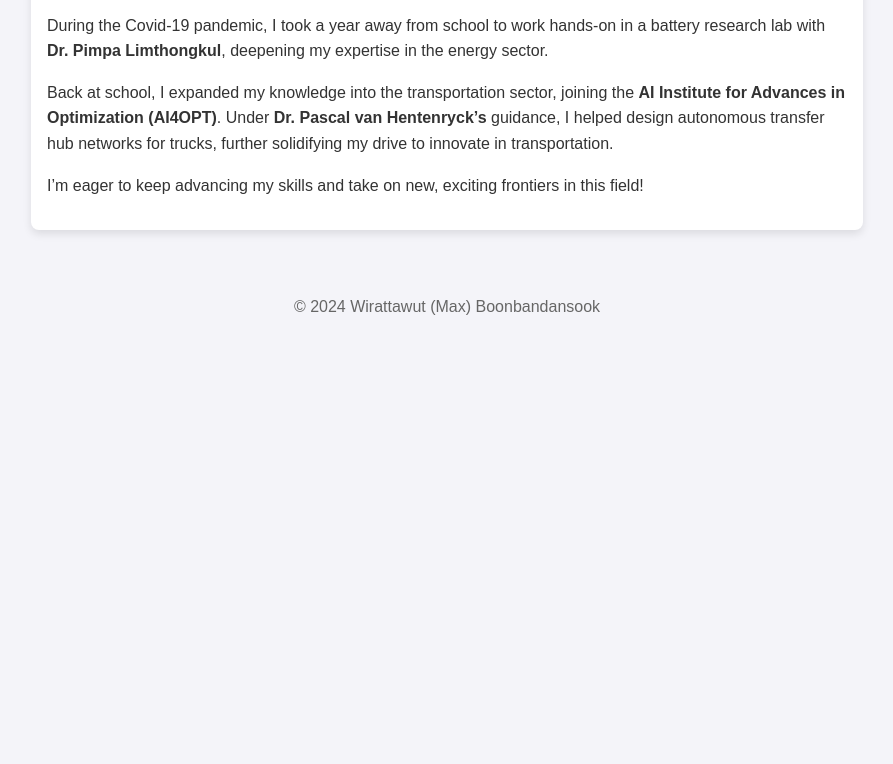
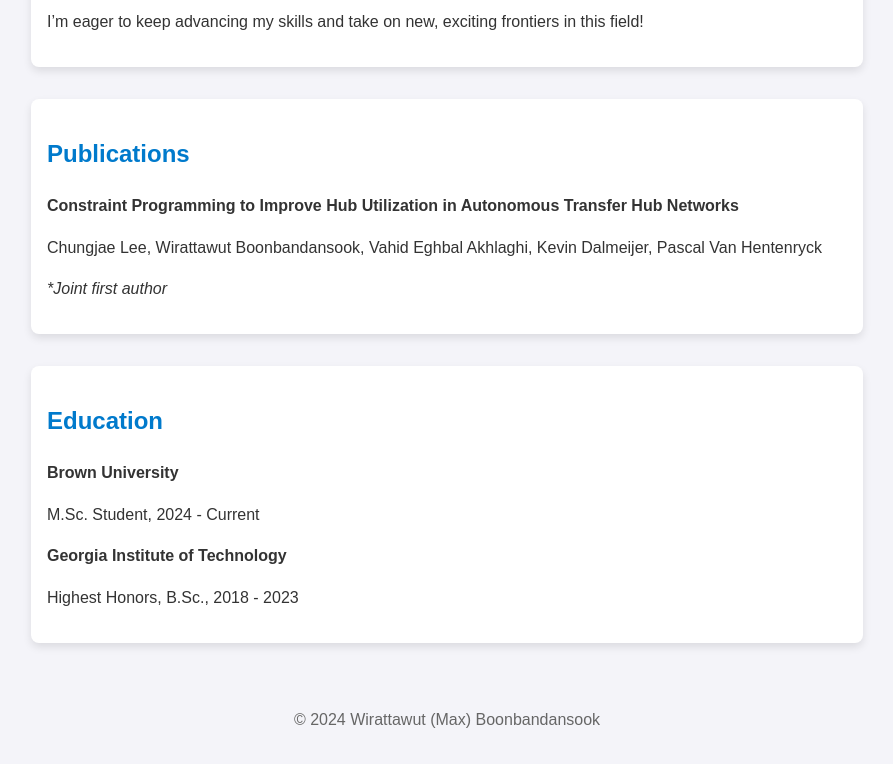
Before and after one commit to maxboonban/maxboonban.github.io, a plain HTML site: page index.html in a window 1280 px wide. Shown: the part 807-1571 px from the top of the page, without its empty margins (193-1086 px from the left). Before the commit the page ends 1159 px from the top, so only its background shows below. Drawn offline with Linux system fonts and the light colour scheme.

Commit message:
added publications and education

```diff
--- a/index.html
+++ b/index.html
@@ -54,12 +54,28 @@
     </header>
     <div class="container">
         <h2>About Me</h2>
-        <img src="max.jpg" alt="Image of Max" style="width: 300px; height: auto; margin-top: 1rem; border-radius: 8px;">
+        <img src="max.jpg" alt="Image of Max" style="width: 150px; height: auto; margin-top: 1rem; border-radius: 8px;">
         <p>Hi everyone! I’m Max, a Master’s student in Computer Science at Brown University. Originally from Thailand, I moved to the U.S. to earn my undergraduate degree in Industrial and Systems Engineering at Georgia Tech. There, I found my passion for electric vehicles as a member of the student Formula Electric racing team, <strong>HyTech Racing</strong>.</p>
         <p>During the Covid-19 pandemic, I took a year away from school to work hands-on in a battery research lab with <strong>Dr. Pimpa Limthongkul</strong>, deepening my expertise in the energy sector.</p>
         <p>Back at school, I expanded my knowledge into the transportation sector, joining the <strong>AI Institute for Advances in Optimization (AI4OPT)</strong>. Under <strong>Dr. Pascal van Hentenryck’s</strong> guidance, I helped design autonomous transfer hub networks for trucks, further solidifying my drive to innovate in transportation.</p>
         <p>I’m eager to keep advancing my skills and take on new, exciting frontiers in this field!</p>
     </div>
+
+    <div class="container">
+        <h2>Publications</h2>
+        <p><strong>Constraint Programming to Improve Hub Utilization in Autonomous Transfer Hub Networks</strong></p>
+        <p>Chungjae Lee, Wirattawut Boonbandansook, Vahid Eghbal Akhlaghi, Kevin Dalmeijer, Pascal Van Hentenryck</p>
+        <p><em>*Joint first author</em></p>
+    </div>
+
+    <div class="container">
+        <h2>Education</h2>
+        <p><strong>Brown University</strong></p>
+        <p>M.Sc. Student, 2024 - Current</p>
+        <p><strong>Georgia Institute of Technology</strong></p>
+        <p>Highest Honors, B.Sc., 2018 - 2023</p>
+    </div>
+
     <footer>
         <p>&copy; 2024 Wirattawut (Max) Boonbandansook</p>
     </footer>
```
